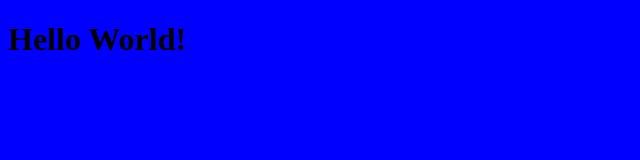
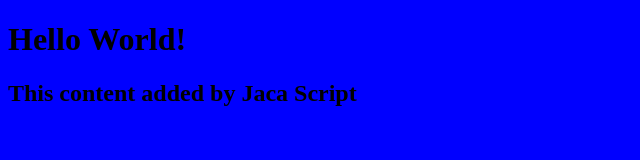
Before and after one commit to VC2324/My-Personal-Website, a plain HTML site: page index.html in a window 1280 px wide. Shown: the whole page, without its empty margins (0-640 px from the left). Drawn offline with Linux system fonts and the light colour scheme.

Commit message:
add script.js, connect to index.html

```diff
--- a/index.html
+++ b/index.html
@@ -1,11 +1,11 @@
 <!DOCTYPE html>
 <html lang="en">
-
-    <head><link rel="stylesheet" href="style.css" />
+    <head>
+        <link rel="stylesheet" href="style.css" />
         <title>My Personal Website</title>
     </head>
-
-    <body>
-        <h1>Hello World!</h1>
-    </body>
+<body>
+    <h1>Hello World!</h1>
+    <script src="script.js"></script>
+</body>
 </html>
--- /dev/null
+++ b/script.js
@@ -0,0 +1,5 @@
+const h2 = document.createElement("h2");
+
+h2.textContent = "This content added by Jaca Script";
+
+document.querySelector("body").appendChild(h2);
```
